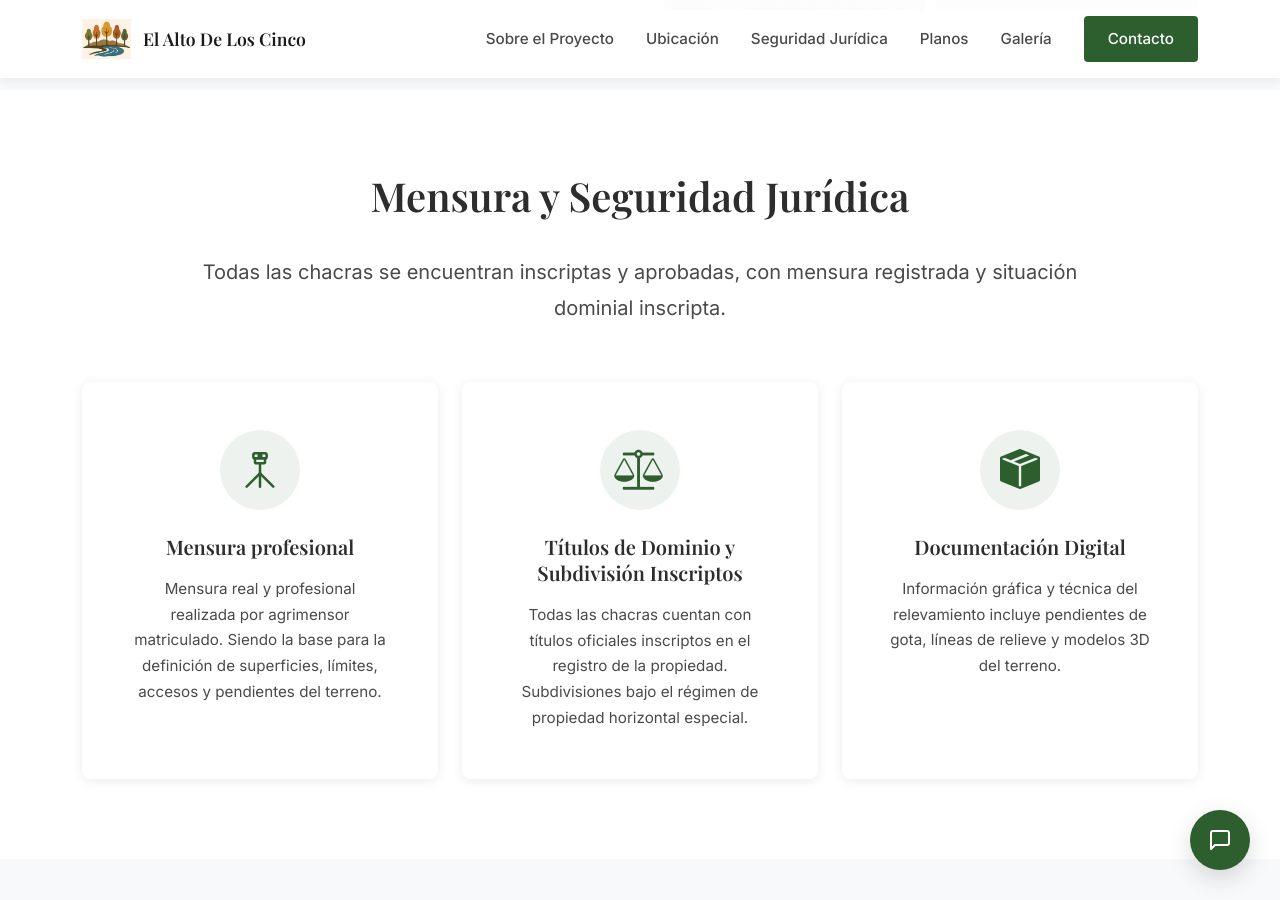
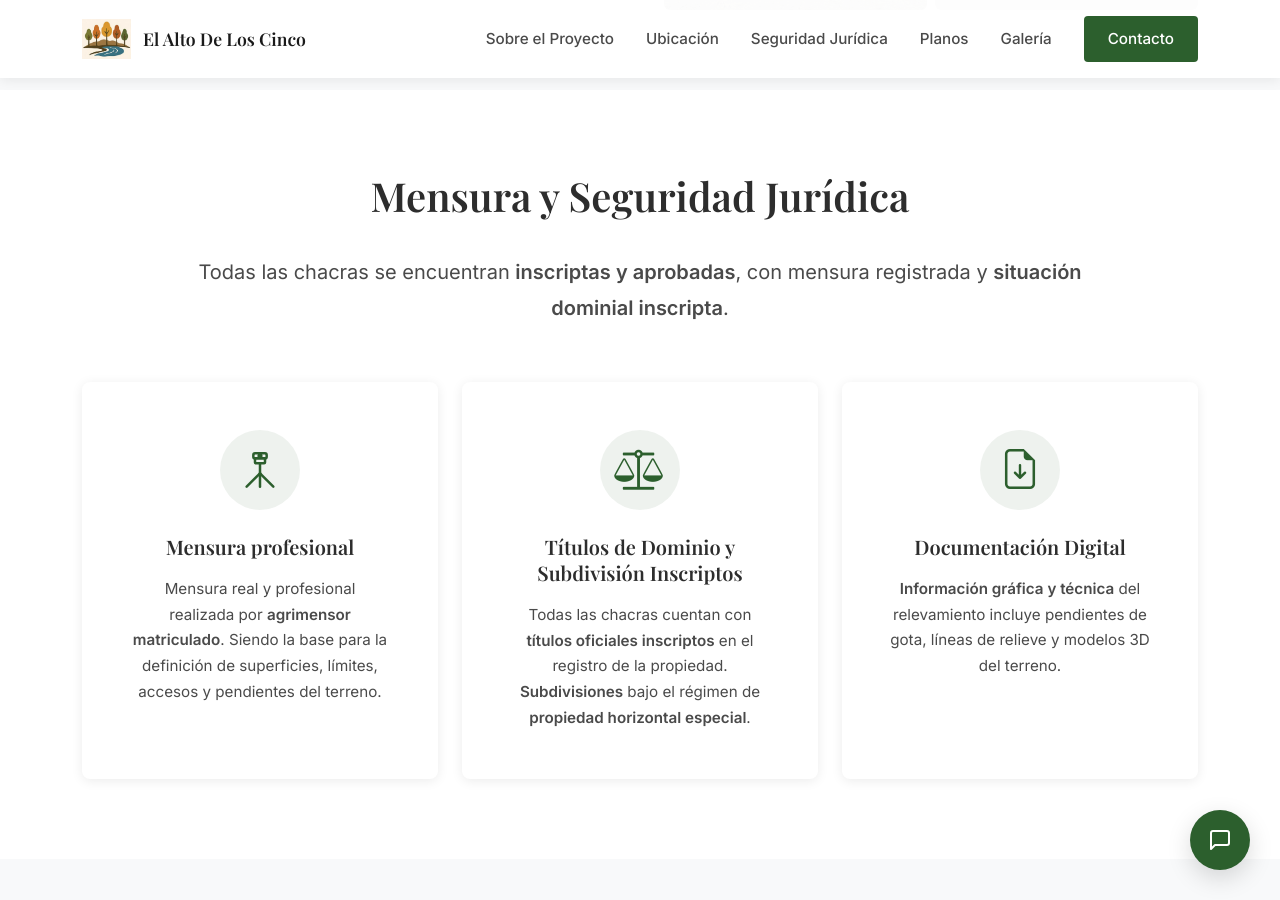
Before and after one commit to Lukas238/c238-elaltodeloscinco, a Jekyll site: the page index-v2.html, which Jekyll copies as it is, in a window 1280 px wide and 900 px high, scrolled down 2555 px. Built offline with Jekyll 4.4.1, drawn with Linux system fonts in a browser that asks for light colours; comment, search, counter and statistics services are not loaded; some of the changed text lies outside the part shown; grey boxes are pictures that could not be loaded.

Commit message:
Enhance text emphasis in property descriptions for improved readability and engagement

```diff
--- a/index-v2.html
+++ b/index-v2.html
@@ -122,7 +122,7 @@
                 <div class="col-lg-6">
                     <p class="lead-text">Ubicado en un lugar privilegiado dentro del ejido de Villa General Belgrano, El Alto de los Cinco ofrece vistas panorámicas, proximidad al río Los Reartes y acceso privado.</p>
 
-                    <p>La propiedad se encuentra rodeada de paisajes naturales y desarrollos que coinciden en armonía y visión con lo que estamos haciendo. La zona combina la tranquilidad del río y la cercanía a barrios residenciales destacados, asegurando un ambiente exclusivo y equilibrado.</p>
+                    <p>La propiedad se encuentra rodeada de <strong>paisajes naturales</strong> y desarrollos que coinciden en <strong>armonía</strong> y visión con lo que estamos haciendo. La zona combina la <strong>tranquilidad del río</strong> y la cercanía a barrios residenciales destacados, asegurando un <strong>ambiente exclusivo y equilibrado</strong>.</p>
 
                     <p>El entorno invita a disfrutar de la naturaleza y la calidad de vida.</p>
 
@@ -168,7 +168,7 @@
     <section id="mensura" class="section-mensura bg-white">
         <div class="container">
             <h2 class="section-title text-center">Mensura y Seguridad Jurídica</h2>
-            <p class="section-lead text-center">Todas las chacras se encuentran inscriptas y aprobadas, con mensura registrada y situación dominial inscripta.</p>
+            <p class="section-lead text-center">Todas las chacras se encuentran <strong>inscriptas y aprobadas</strong>, con mensura registrada y <strong>situación dominial inscripta</strong>.</p>
 
             <div class="row g-4 mt-4">
                 <div class="col-lg-4 col-md-6">
@@ -189,7 +189,7 @@
                             </svg>
                         </div>
                         <h3 class="card-title-mensura">Mensura profesional</h3>
-                        <p class="card-text-mensura">Mensura real y profesional realizada por agrimensor matriculado. Siendo la base para la definición de superficies, límites, accesos y pendientes del terreno.</p>
+                        <p class="card-text-mensura">Mensura real y profesional realizada por <strong>agrimensor matriculado</strong>. Siendo la base para la definición de superficies, límites, accesos y pendientes del terreno.</p>
                     </div>
                 </div>
 
@@ -199,17 +199,17 @@
                             <i class="fa fa-balance-scale"></i>
                         </div>
                         <h3 class="card-title-mensura">Títulos de Dominio y Subdivisión Inscriptos</h3>
-                        <p class="card-text-mensura">Todas las chacras cuentan con títulos oficiales inscriptos en el registro de la propiedad. Subdivisiones bajo el régimen de propiedad horizontal especial.</p>
+                        <p class="card-text-mensura">Todas las chacras cuentan con <strong>títulos oficiales inscriptos</strong> en el registro de la propiedad. <strong>Subdivisiones</strong> bajo el régimen de <strong>propiedad horizontal especial</strong>.</p>
                     </div>
                 </div>
 
                 <div class="col-lg-4 col-md-6">
                     <div class="card-mensura">
                         <div class="card-icon-mensura">
-                            <i class="bi bi-box-seam-fill"></i>
+                            <i class="bi bi-file-earmark-arrow-down"></i>
                         </div>
                         <h3 class="card-title-mensura">Documentación Digital</h3>
-                        <p class="card-text-mensura">Información gráfica y técnica del relevamiento incluye pendientes de gota, líneas de relieve y modelos 3D del terreno.</p>
+                        <p class="card-text-mensura"><strong>Información gráfica y técnica</strong> del relevamiento incluye pendientes de gota, líneas de relieve y modelos 3D del terreno.</p>
                     </div>
                 </div>
             </div>
@@ -414,7 +414,7 @@
         <div class="container">
             <div class="contacto-box">
                 <h2 class="section-title text-center">Contacto</h2>
-                <p class="contacto-text">Los invitamos a conocer el lugar. Para coordinar una visita o recibir más información, pueden contactarnos.</p>
+                <p class="contacto-text">Los <strong>invitamos a conocer el lugar</strong>. Para <strong>coordinar una visita</strong> o recibir más información, <strong>pueden contactarnos</strong>.</p>
 
                 <div class="contacto-info">
                     <div class="contacto-item">
```
